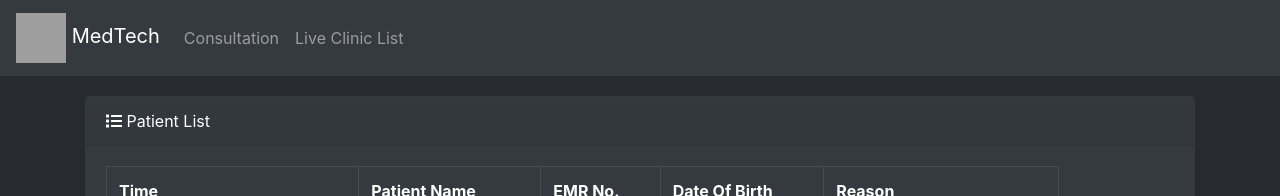
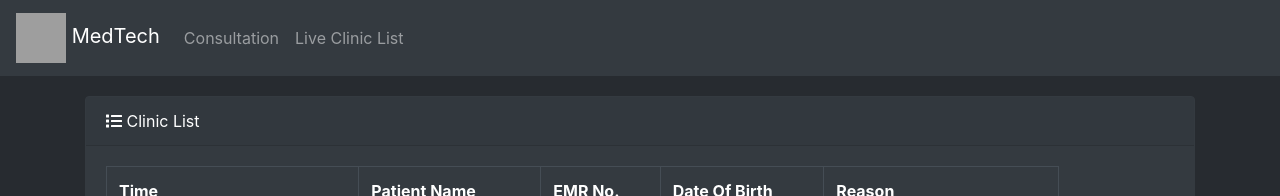
Before and after one commit to rejaur786/brphi_clinic_sys, a React (Create React App) app: page /patientList in a window 1280 px wide. Shown: the top 196 px of the page. Built offline with nearby package versions, Linux system fonts and the light colour scheme; grey boxes are pictures that could not be loaded.

Commit message:
BRPHI-011: Change label from Patient to Clinic List

```diff
--- a/src/components/PatientList.js
+++ b/src/components/PatientList.js
@@ -42,7 +42,7 @@ export default class PatientList extends Component {
     render(){
         return(
             <Card className={"border border-dark bg-dark text-white"}>
-                <Card.Header><FontAwesomeIcon icon={faList} /> Patient List</Card.Header>
+                <Card.Header><FontAwesomeIcon icon={faList} /> Clinic List</Card.Header>
                 <Card.Body>
                     <Table bordered hover striped variant="dark">
                         <thead>
```
